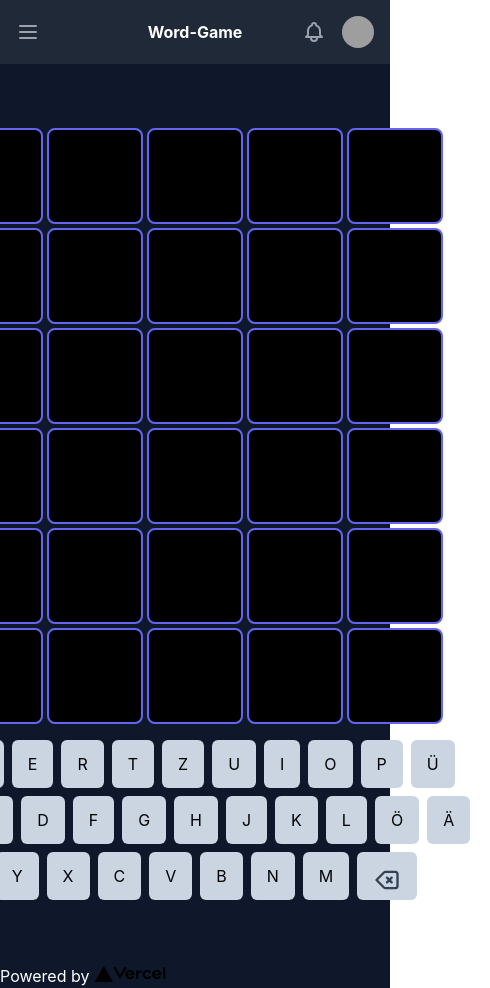
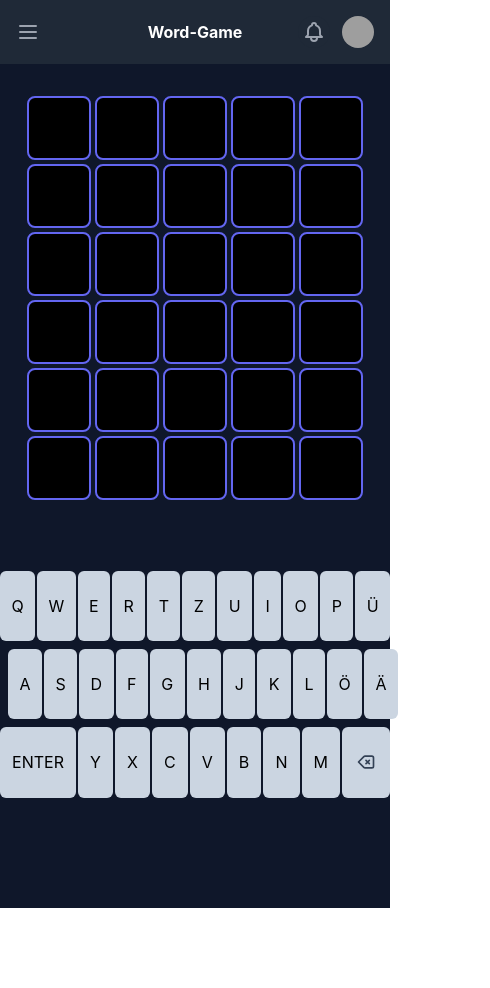
Before and after one commit to LukasSonnabend/wordle-clone-nextjs-ts, a Next.js app: page / in a window 390 px wide. Shown: the whole page, 490 px wide, since content can reach past the window. After the commit the page ends 908 px from the top, so only its background shows below. Built offline with nearby package versions, Linux system fonts and the light colour scheme; grey boxes are pictures that could not be loaded.

Commit message:
Mobile Layout started

```diff
--- a/components/CharBox.tsx
+++ b/components/CharBox.tsx
@@ -17,8 +17,8 @@ const boxStatusClass = (status: number) => {
 }
 
 export const CharBox = ({ char, status }: CharBoxProps) => (<>
-    <div className={`table ${boxStatusClass(status)} h-24 w-24 border-2 border-indigo-500 rounded-lg`}>
-      <p className="text-7xl text-center table-cell align-middle">{char}</p>
+    <div className={`table ${boxStatusClass(status)} h-16 w-16 lg:h-24 lg:w-24 border-2 border-indigo-500 rounded-lg`}>
+      <p className="text-5xl lg:text-7xl text-center table-cell align-middle">{char}</p>
     </div>
   </>
 );
--- a/components/GameView.tsx
+++ b/components/GameView.tsx
@@ -15,15 +15,14 @@ export const GameView: FunctionComponent<{
   // inital guesses müssen von difficulty reingegeben werden
   const [currentGuess, setCurrentGuess] = useState<Number>(initialGuess);
   const [checkArray, setCheckArray] = useState<guessCheck[]>(
-    Array(initialGuess).fill({letterStatus:  []})
+    Array(initialGuess).fill({ letterStatus: [] })
   );
   const [roundWon, setRoundWon] = useState<Boolean>(false);
   const totalGuesses = initialGuess;
 
   const postGuess = async (guess: String) => {
     try {
-
-    const response =  await fetch("/api/v1/game/guess", {
+      const response = await fetch("/api/v1/game/guess", {
         method: "POST",
         headers: {
           "Content-Type": "application/json",
@@ -31,26 +30,27 @@ export const GameView: FunctionComponent<{
         body: JSON.stringify({
           guess: guess,
           wordID: 0,
-      })});
+        }),
+      });
 
       const guessEvaluation = await response.json();
-      return guessEvaluation
+      return guessEvaluation;
     } catch (error) {
       console.error(error);
     }
-}
+  };
 
-const enterFunction = async() => {
+  const enterFunction = async () => {
     if (guessString.length < initialGuess) {
-    alert("Bitte 5 Buchstaben eingeben")
-    return
+      alert("Bitte 5 Buchstaben eingeben");
+      return;
     }
 
     const apiResponse: GuessResponse = await postGuess(guessString);
     console.log(apiResponse);
     if (!apiResponse.validGuess) {
-    alert("Dieses Wort existiert nicht")
-    return
+      alert("Dieses Wort existiert nicht");
+      return;
     }
 
     //save guess to guessArray
@@ -67,7 +67,7 @@ const enterFunction = async() => {
     setCheckArray(
       checkArray.map((letterStatusObject, index) => {
         if (index === totalGuesses - currentGuess) {
-        return {letterStatus: apiResponse.evaluation.letterStatus};
+          return { letterStatus: apiResponse.evaluation.letterStatus };
         } else {
           return letterStatusObject;
         }
@@ -75,13 +75,11 @@ const enterFunction = async() => {
     );
 
     // hier könnte man direkt ein objekt bauen und dieses an das keyboard objekt schicken
-  setRoundWon(apiResponse.wordGuessed)
+    setRoundWon(apiResponse.wordGuessed);
     // reset guess
     setGuessString("");
     setCurrentGuess(currentGuess - 1);
-}
-
-
+  };
 
   // hier post auf api irgendwie muss das zu eratende wort gematcht werden
   const handleClick = async (char: String) => {
@@ -94,23 +92,24 @@ const enterFunction = async() => {
 
   return (
     <>
-      <div>
+      <div className="h-4/6">
         {roundWon && "Gewonnen!"}
-        {[...Array(totalGuesses+1)].map((_, i) => {
+        {[...Array(totalGuesses + 1)].map((_, i) => {
           return (
             <CharBoxRow
               key={i}
               guessedRow={i < totalGuesses - currentGuess}
-              guess={i == totalGuesses - currentGuess ? guessString : guessesArray[i]}
+              guess={
+                i == totalGuesses - currentGuess ? guessString : guessesArray[i]
+              }
               checkArr={checkArray[i] && checkArray[i]}
               boxCount={totalGuesses}
             />
           );
         })}
-
-        <div className="flex flex-wrap justify-center mt-4">
+      </div>
+      <div className="fixed w-screen lg:flex md:w-3/6 bottom-0 h-2/6">
         <KeyBoard handleClick={handleClick} />
-        </div>
       </div>
     </>
   );
--- a/components/Key.tsx
+++ b/components/Key.tsx
@@ -11,7 +11,8 @@ type KeyProps = {
 
 export const Key = ({ letter, className, passToGame }: KeyProps) =>  <span
   onClick={() => passToGame(letter)}
-  className={`py-3 px-4 mx-1 bg-slate-300 hover:bg-slate-200 text-black rounded-md ${className}`}>
-  { letter === "DELET" ? <BackspaceIcon className='h-8 w-7 text-slate-700'/> :
+  // className={`py-3 px-2.5 lg:py-3 lg:px-4 bg-slate-300 hover:bg-slate-200 text-black rounded-md ${className}`}>
+  className={`grow overflow-hidden text-center flex flex-col justify-center bg-slate-300 hover:bg-slate-200 text-black rounded-md ${className}`}>
+  { letter === "DELET" ? <span className='w-100 flex justify-center'><BackspaceIcon className='h-8 w-5 lg:h-8 lg:w-7 text-slate-700'/></span> :
     letter }
   </span>
--- a/components/KeyBoard.tsx
+++ b/components/KeyBoard.tsx
@@ -11,9 +11,9 @@ interface KeyBoardProps{
 //  TODO:
   //Checked keys müssen unten gesperrt bzw grün hinterlegt werden
   // Wäre nice wenn der delete button die gleiche breite hätte wie
-export const KeyBoard = (Props: KeyBoardProps) => <div>
+export const KeyBoard = (Props: KeyBoardProps) => <div className='mt-2 h-full'>
   {/* Row1 */}
-  <div className='flex max-h-12'>
+  <div className='flex justify-end w-full gap-0.5 h-1/4 lg:gap-1'>
     <Key letter="Q" passToGame={Props.handleClick}/>
     <Key letter="W" passToGame={Props.handleClick}/>
     <Key letter="E" passToGame={Props.handleClick}/>
@@ -27,7 +27,7 @@ export const KeyBoard = (Props: KeyBoardProps) => <div>
     <Key letter="Ü" passToGame={Props.handleClick}/>
   </div>
   {/* Row2 */}
-  <div className='flex my-2 max-h-14 mx-4'>
+  <div className='flex justify-end w-full my-2 h-1/4 mx-2 gap-0.5 lg:gap-1 lg:mx-4'>
     <Key letter="A" passToGame={Props.handleClick}/>
     <Key letter="S" passToGame={Props.handleClick}/>
     <Key letter="D" passToGame={Props.handleClick}/>
@@ -41,7 +41,7 @@ export const KeyBoard = (Props: KeyBoardProps) => <div>
     <Key letter="Ä" passToGame={Props.handleClick}/>
   </div>
   {/* Row3 */}
-  <div className='flex max-h-12'>
+  <div className='flex justify-center w-full gap-0.5 lg:gap-1 h-1/4'>
     <Key letter="ENTER" passToGame={Props.handleClick}/>
     <Key letter="Y" passToGame={Props.handleClick}/>
     <Key letter="X" passToGame={Props.handleClick}/>
--- a/pages/index.tsx
+++ b/pages/index.tsx
@@ -11,25 +11,13 @@ const Home: NextPage = () => {
       <Head>
         <title>Woortel :)</title>
         <meta name="description" content="Generated by create next app" />
+        <meta name="viewport" content="width=device-width, initial-scale=1, minimum-scale=1, maximum-scale=1, user-scalable=no"></meta>
         <link rel="icon" href="/favicon.ico" />
       </Head>
       <Navbar />
       <main className={styles.main}>
         <GameView />
       </main>
-
-      <footer className={styles.footer}>
-        <a
-          href="https://vercel.com?utm_source=create-next-app&utm_medium=default-template&utm_campaign=create-next-app"
-          target="_blank"
-          rel="noopener noreferrer"
-        >
-          Powered by{' '}
-          <span className={styles.logo}>
-            <Image src="/vercel.svg" alt="Vercel Logo" width={72} height={16} />
-          </span>
-        </a>
-      </footer>
     </div>
   )
 }
--- a/styles/Home.module.css
+++ b/styles/Home.module.css
@@ -2,12 +2,12 @@
 
 .main {
   min-height: 100vh;
-  padding: 4rem 0;
-  flex: 1;
+  padding: 2rem 0;
+  /* flex: 1;
   display: flex;
   flex-direction: column;
-  /* justify-content: center; */
-  align-items: center;
+  /* justify-content: center;
+  align-items: center; */
 }
 /*
 .footer {
--- a/styles/globals.css
+++ b/styles/globals.css
@@ -5,12 +5,20 @@
 
 html,
 body {
+  /* position: fixed; */
+  overflow-x: hidden;
+  padding: 0;
+  margin: 0;
+  width: 100%;
   min-height: 100vh;
   padding: 0;
   margin: 0;
   font-family: -apple-system, BlinkMacSystemFont, Segoe UI, Roboto, Oxygen,
     Ubuntu, Cantarell, Fira Sans, Droid Sans, Helvetica Neue, sans-serif;
-}
+  overflow-x: hidden;
+  overflow-y: hidden;
+
+  }
 
 a {
   color: inherit;
```
Lines whose indentation alone changed are shown as unchanged.
